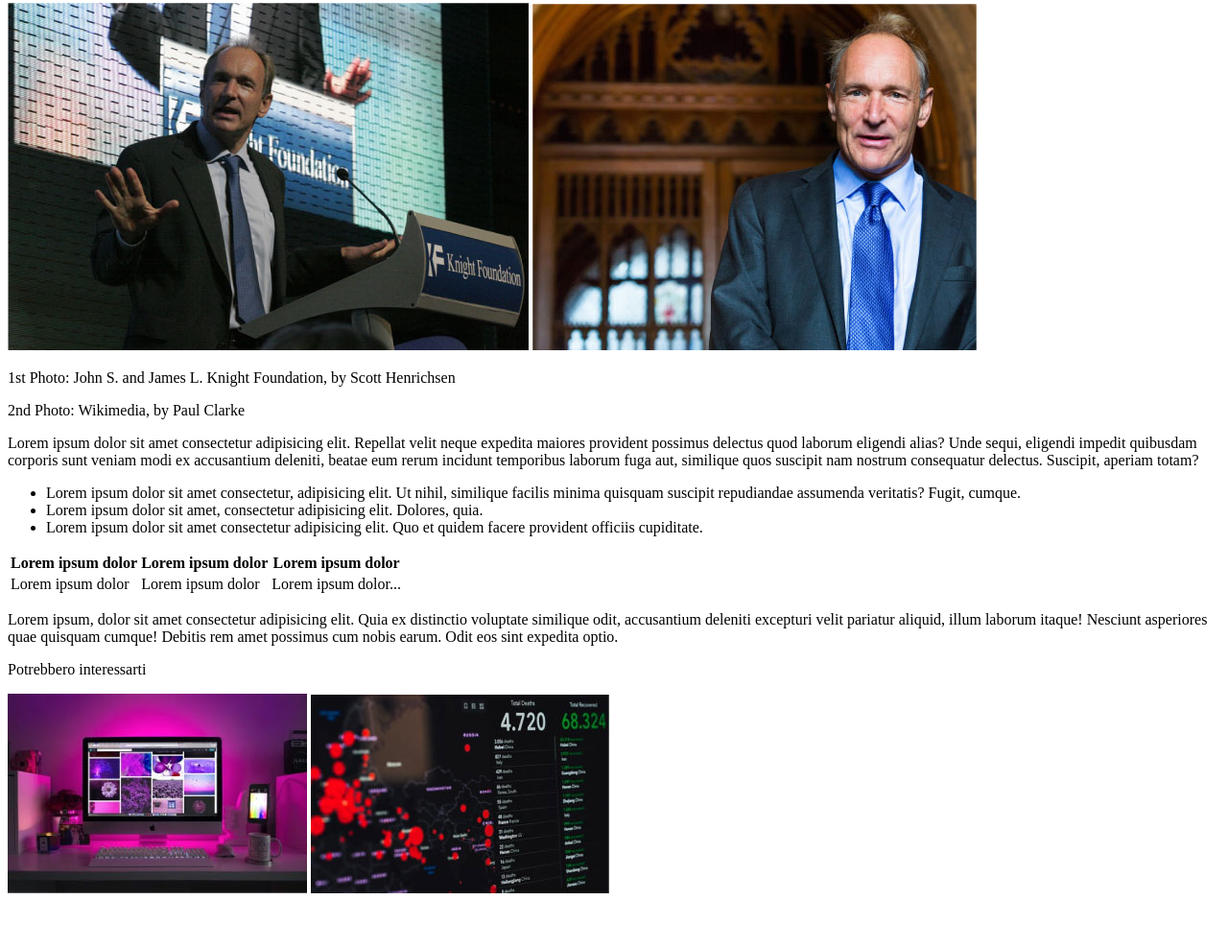
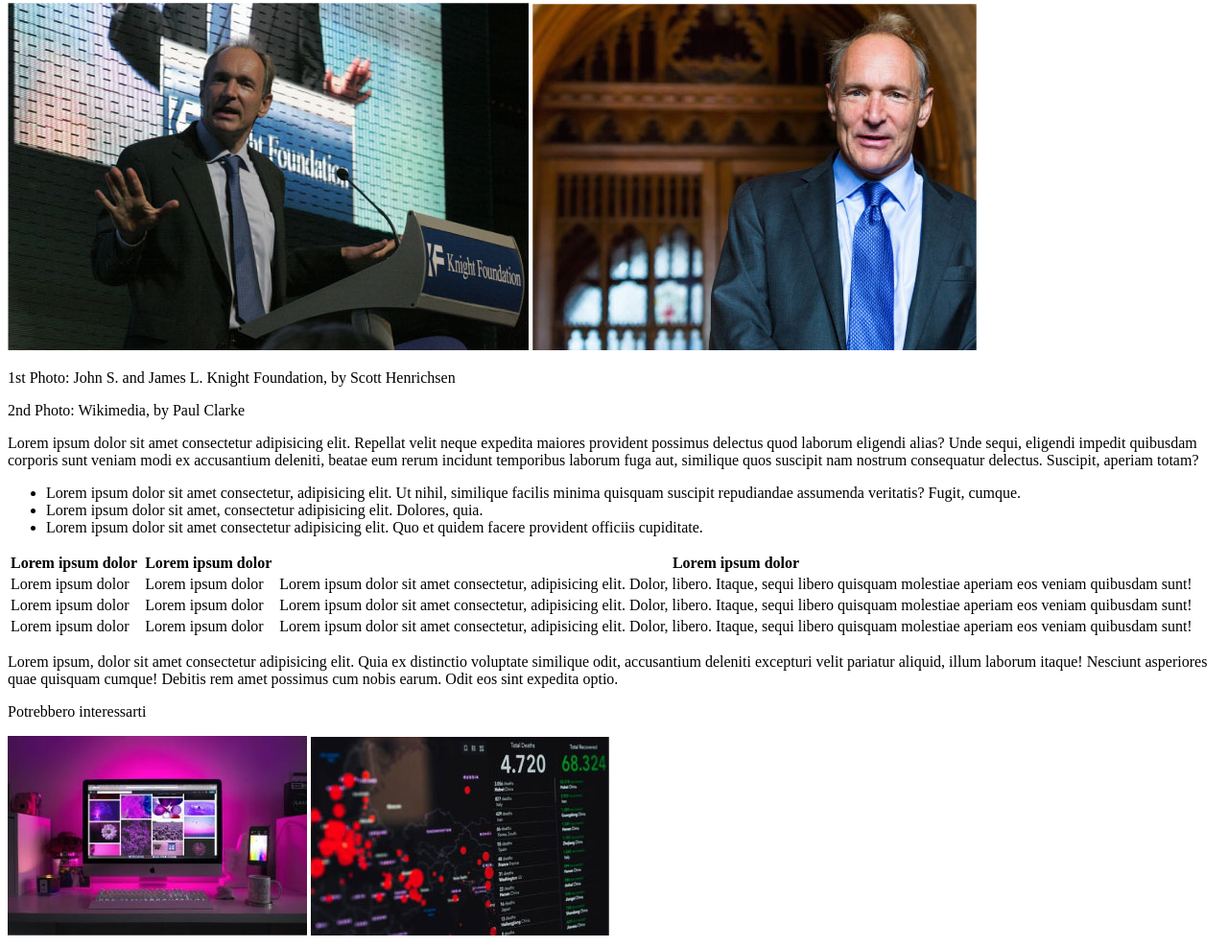
Before and after one commit to gfederica/html-css-booleaner, a plain HTML site: page index.html in a window 1280 px wide. Shown: the part 465-1452 px from the top of the page at 96% size. Before the commit the page ends 1408 px from the top, so only its background shows below. Drawn offline with Linux system fonts and the light colour scheme.

Commit message:
table issue

```diff
--- a/index.html
+++ b/index.html
@@ -45,15 +45,33 @@
                     <thead>
                         <tr>
                             <th>Lorem ipsum dolor</th>
+                            <th></th>
                             <th>Lorem ipsum dolor</th>
+                            <th></th>
                             <th>Lorem ipsum dolor</th>
                         </tr>
                     </thead>
                     <tbody>
                         <tr>
                             <td>Lorem ipsum dolor</td>
+                            <td></td>
                             <td>Lorem ipsum dolor</td>
-                            <td>Lorem ipsum dolor...</td>
+                            <td></td>
+                            <td>Lorem ipsum dolor sit amet consectetur, adipisicing elit. Dolor, libero. Itaque, sequi libero quisquam molestiae aperiam eos veniam quibusdam sunt!</td>
+                        </tr>
+                        <tr>
+                            <td>Lorem ipsum dolor</td>
+                            <td></td>
+                            <td>Lorem ipsum dolor</td>
+                            <td></td>
+                            <td>Lorem ipsum dolor sit amet consectetur, adipisicing elit. Dolor, libero. Itaque, sequi libero quisquam molestiae aperiam eos veniam quibusdam sunt!</td>
+                        </tr>
+                        <tr>
+                            <td>Lorem ipsum dolor</td>
+                            <td></td>
+                            <td>Lorem ipsum dolor</td>
+                            <td></td>
+                            <td>Lorem ipsum dolor sit amet consectetur, adipisicing elit. Dolor, libero. Itaque, sequi libero quisquam molestiae aperiam eos veniam quibusdam sunt!</td>
                         </tr>
                     </tbody>
                 </table>
```
